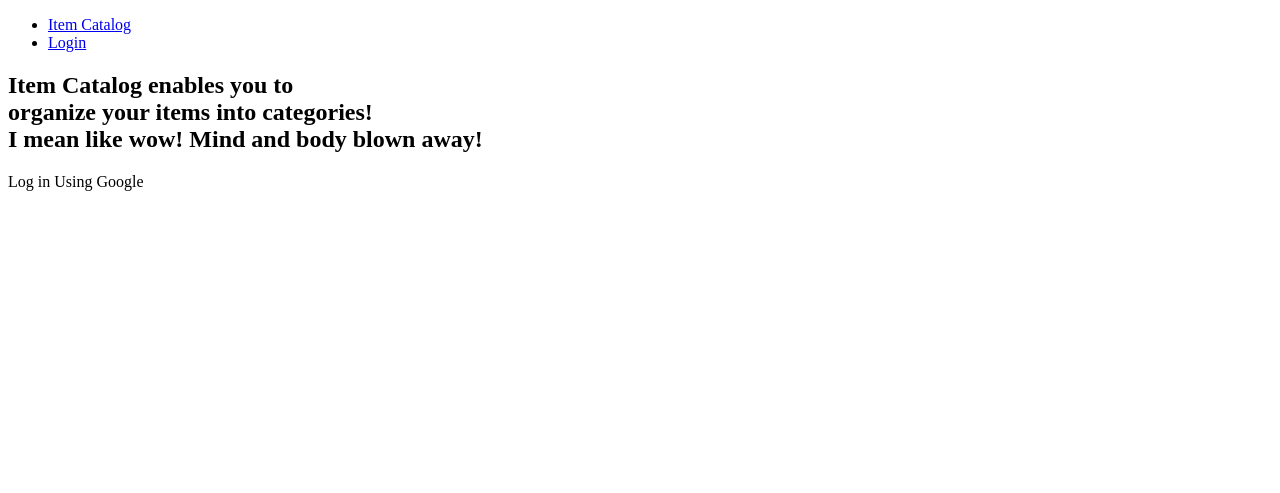
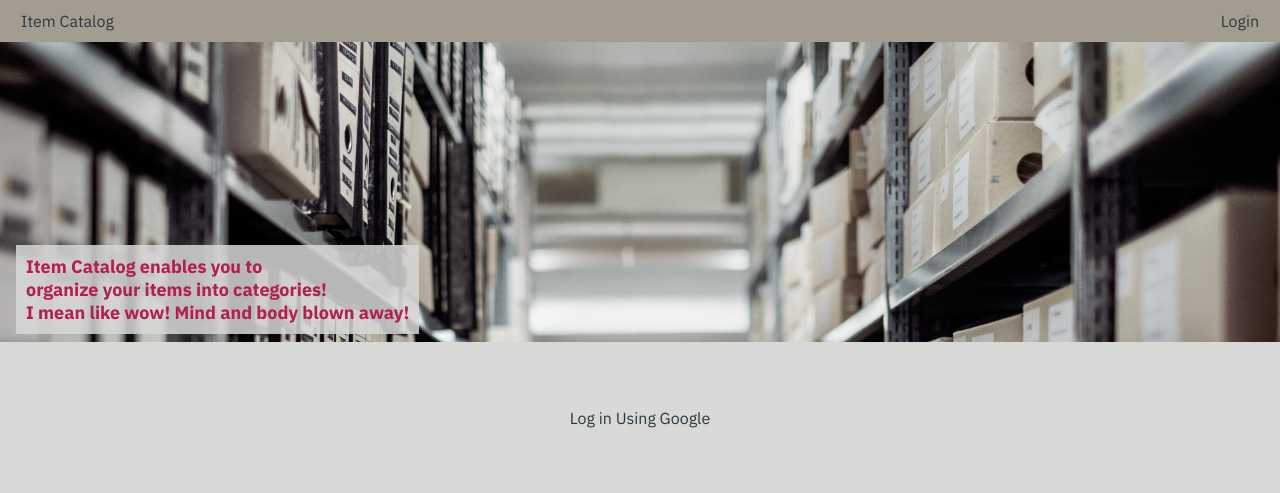
Before and after one commit to farbodf/item-catalog, a Flask app: template src/templates/login.html in a window 1280 px wide. Shown: the top 493 px of the page. Run offline with Flask 2, Linux system fonts and the light colour scheme; the template is opened without the code that fills it, so the values that code supplies are empty; parts of the project's set-up code (start-up, migrations or seed data) failed here and were passed over; some libraries are stand-ins or nearby versions.

Commit message:
Add Style

```diff
--- /dev/null
+++ b/src/static/css/main.css
@@ -0,0 +1,102 @@
+body {
+    font-family: 'IBM Plex Sans', sans-serif;
+	background-color: #D8D8D6;
+    margin: 0;
+}
+
+.banner {
+    position: relative;
+    height: 300px;
+    background-image: url("../resources/cover.jpg");
+    background-size: cover;
+}
+
+#banner_text {
+    color: #B31F4E;
+    margin: 0;
+    padding: 10px;
+    background-color: rgba(216, 216, 214, 0.85);
+    position: absolute;
+    bottom: 8px;
+    left: 16px;
+    font-size: 18px;
+}
+
+li {
+    list-style: none;
+}
+
+ul {
+    padding: 1px;
+    margin: 0;
+}
+
+.header {
+    margin: 0;
+    padding: 0;
+}
+
+.navbar {
+    background-color: #A39D91;
+    padding: 10px 20px 10px 20px;
+}
+
+#content {
+    padding: 30px;
+}
+
+#categories {
+    float: left;
+    padding-right: 30px;
+}
+
+#items {
+    float: left;
+    padding-left: 20px;
+    padding-bottom: 30px;
+    border-left: #B31F4E solid 5px;
+}
+
+.navbar_elements li {
+    display: inline-block;
+    color: #2B3A42;
+}
+
+.login {
+    float: right;
+}
+
+a:visited {
+    color: #2B3A42;
+}
+
+#flash {
+    float: left;
+    padding-left: 30px;
+}
+
+#signinButton {
+    margin: auto;
+    width: fit-content;
+    padding: 20px;
+}
+
+#signinButton p {
+    text-align: center;
+}
+
+#google_button {
+    text-align: center;
+}
+
+a {
+    color: #2B3A42;
+}
+
+body {
+    color: #2B3A42;
+}
+
+a {
+    text-decoration: none;
+}
--- a/src/templates/layout.html
+++ b/src/templates/layout.html
@@ -6,6 +6,7 @@
     <meta charset="UTF-8" />
     <meta name="viewport" content="width=device-width, initial-scale=1, user-scalable=no" />
     <link rel="stylesheet" href= "{{ url_for('static', filename='css/main.css') }}">
+    <link href="https://fonts.googleapis.com/css?family=IBM+Plex+Sans:100,100i,400,400i,700,700i" rel="stylesheet">
     {% endblock %}
 </head>
 <body>
```
Also changed, not shown: src/static/resources/cover.jpg (added).
